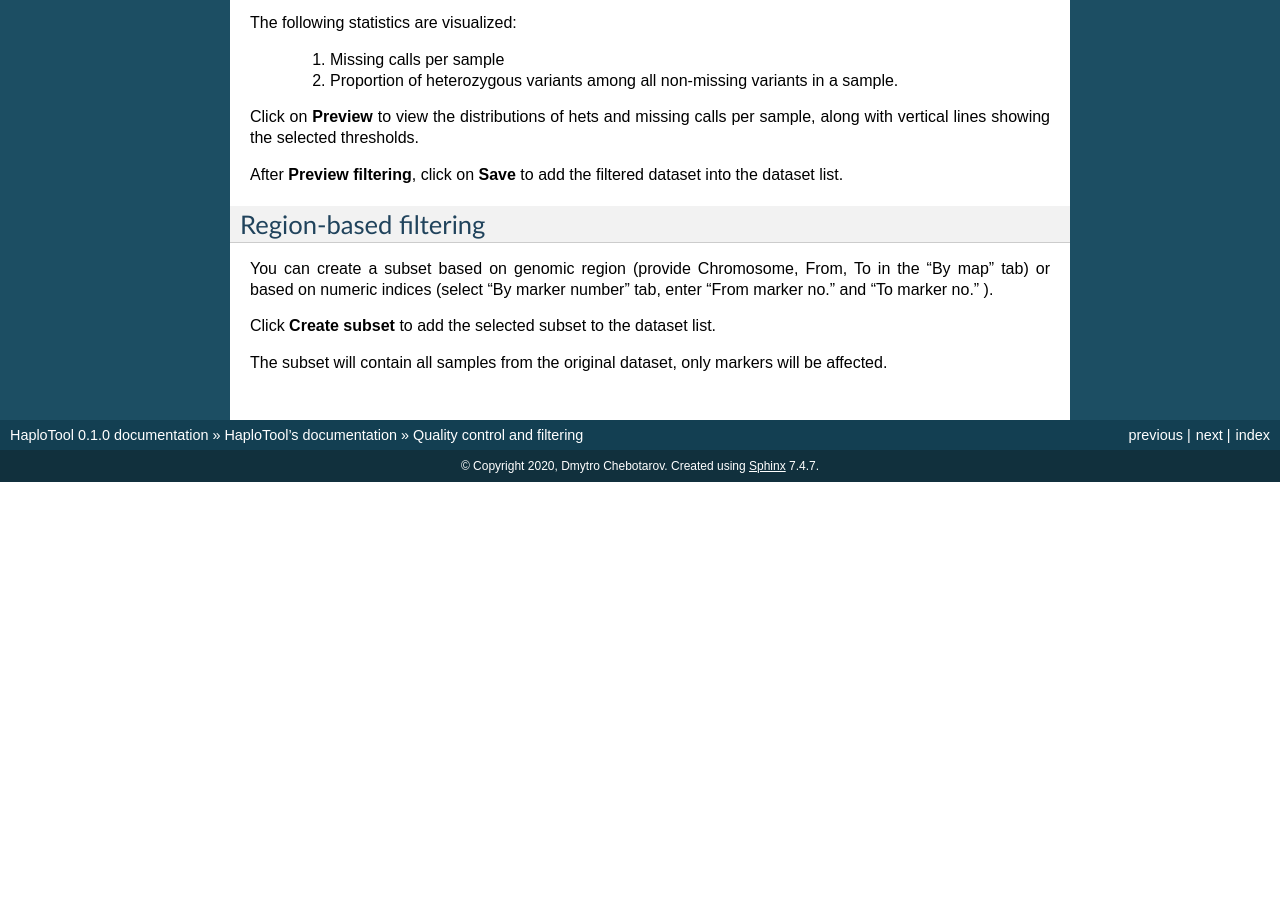
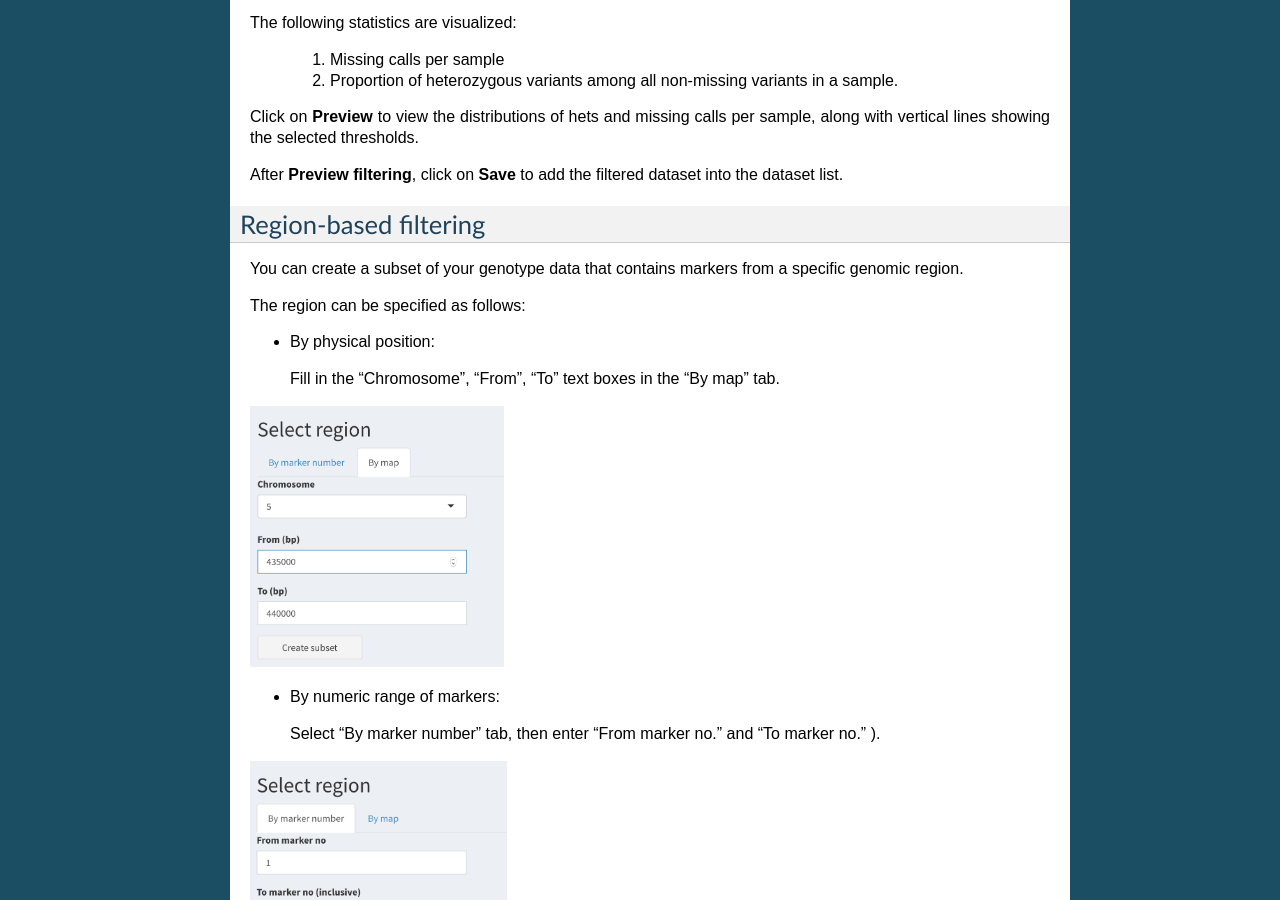
Before and after one commit to dchebotarov/haplotool-docs, a Sphinx documentation site: the page built from docs/filtering.rst, in a window 1280 px wide and 900 px high, scrolled down 1654 px. Built offline with Sphinx 7.4.7, drawn with Linux system fonts in a browser that asks for light colours; pages that are not in the unit, such as notebooks, are missing from menus; before the commit the page ends 2136 px from its top, so only the background shows below that.

Commit message:
changed the Region based filtering entry

```diff
--- a/docs/filtering.rst
+++ b/docs/filtering.rst
@@ -103,10 +103,23 @@ After **Preview filtering**,  click on **Save** to add the filtered dataset into
 Region-based filtering
 ----------------------
 
-You can create a subset based on genomic region
-(provide Chromosome, From, To in the "By map" tab)
-or based on numeric indices
-(select "By marker number" tab, enter "From marker no." and "To marker no." ).
+You can create a subset of your genotype data that contains markers from a specific genomic region.
+
+The region can be specified as follows:
+
+* By physical position:
+
+  Fill in the "Chromosome", "From", "To" text boxes in the "By map" tab.
+
+.. image:: images/filtering/select_region_by_map.png
+   :scale: 35%
+
+* By numeric range of markers:
+
+  Select "By marker number" tab, then enter "From marker no." and "To marker no." ).
+
+.. image:: images/filtering/select_region_by_marker_number.png
+   :scale: 35%
 
 Click **Create subset** to add the selected subset to the dataset list.
 
```
Also changed, not shown: docs/images/filtering/select_region.png (added), docs/images/filtering/select_region_by_map.png (added), docs/images/filtering/select_region_by_marker_number.png (added).
